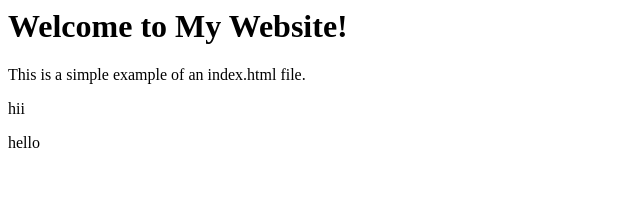
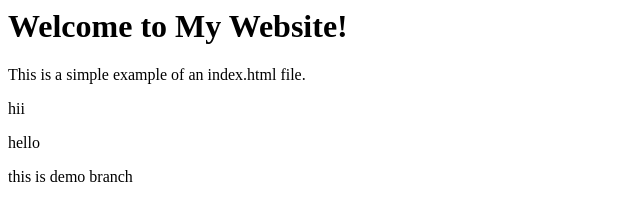
Before and after one commit to prajnamayeesahu/myrepo, a plain HTML site: page index.html in a window 1280 px wide. Shown: the whole page, without its empty margins (0-640 px from the left). Drawn offline with Linux system fonts and the light colour scheme.

Commit message:
Update index.html

```diff
--- a/index.html
+++ b/index.html
@@ -2,3 +2,4 @@
 <p>This is a simple example of an index.html file.</p>
 <p>hii</p>
 <p>hello</p>
+<p>this is demo branch</p>
```
